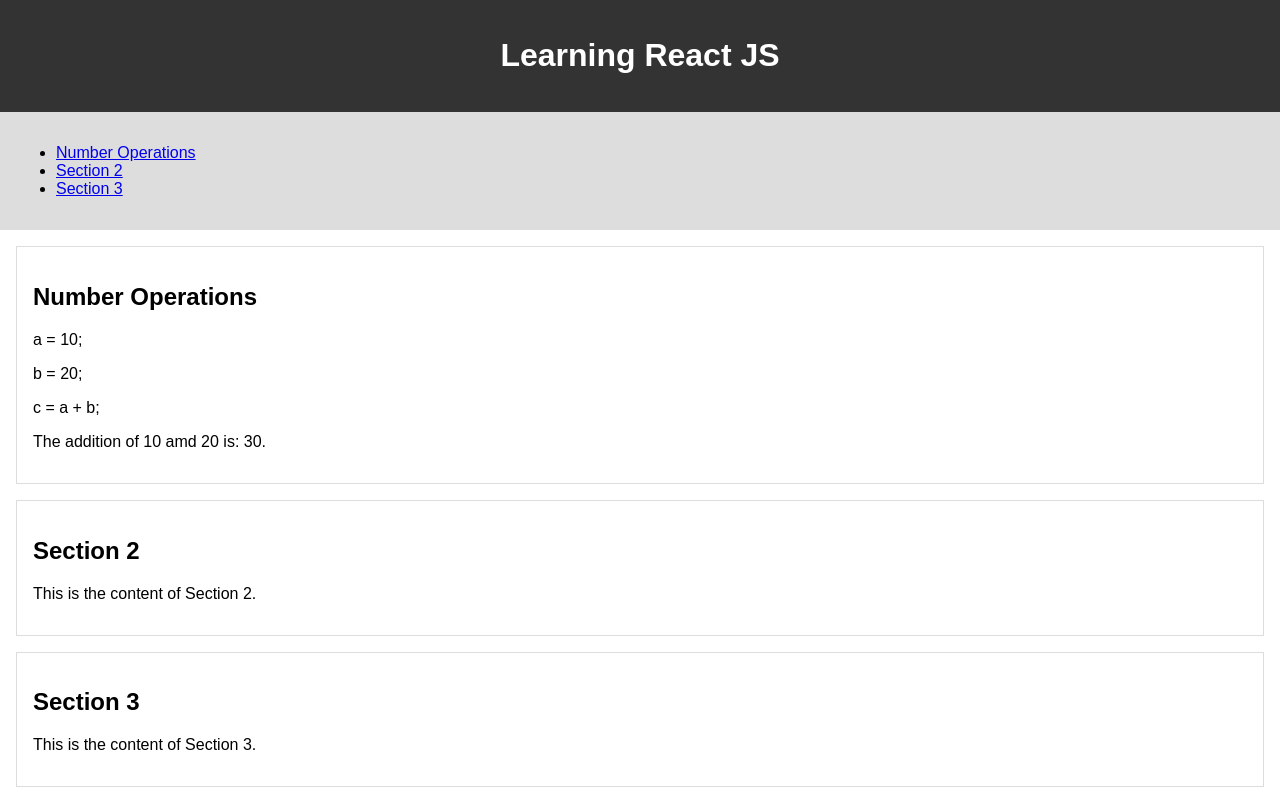
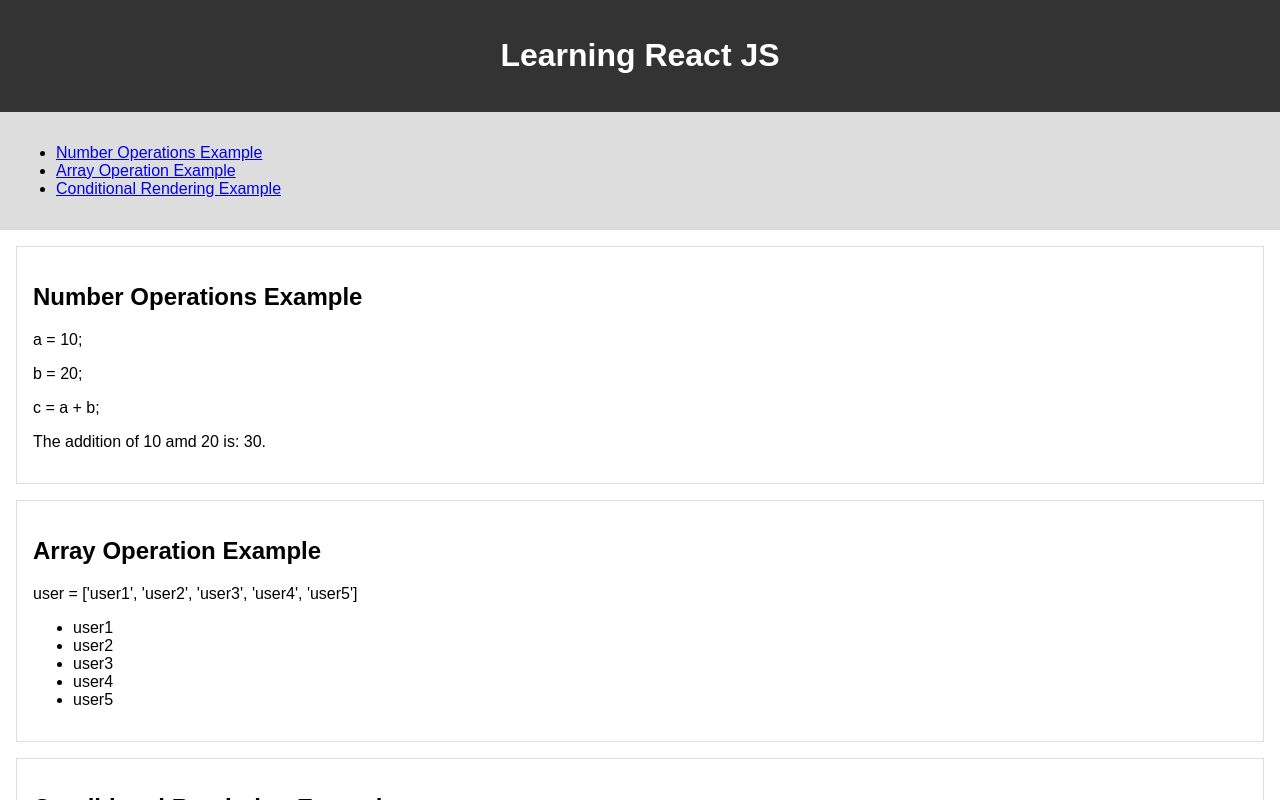
Before and after one commit to satyakeeray/LearnReact, a React (Create React App) app: page / in a window 1280 px wide. Shown: the top 800 px of the page. Built offline with nearby package versions, Linux system fonts and the light colour scheme.

Commit message:
2 files modified

```diff
--- a/src/App.js
+++ b/src/App.js
@@ -16,20 +16,33 @@
       <Navbar />
 
       <section id="section1">
-        <h2>Number Operations</h2>
+        <h2>Number Operations Example</h2>
         <p>a = 10;</p>
         <p>b = 20;</p>
         <p> c = a + b;</p>
+        {/* This is example of displying the values of variables. */}
         <p>The addition of {a} amd {b} is: {c}.</p>
       </section>
 
       <section id="section2">
-        <h2>Section 2</h2>
-        <p>This is the content of Section 2.</p>
+        <h2>Array Operation Example</h2>
+        <p>user = ['user1', 'user2', 'user3', 'user4', 'user5']</p>
+        <ul>
+        {/* This is example rendering each element of array in HTML. */}
+        {
+          user.map(
+            (user) => {
+              return (
+                <li>{user}</li>
+              )
+            }
+          )
+        }
+      </ul>
       </section>
 
       <section id="section3">
-        <h2>Section 3</h2>
+        <h2>Conditional Rendering Example</h2>
         <p>This is the content of Section 3.</p>
       </section>
 
--- a/src/components/Navbar.jsx
+++ b/src/components/Navbar.jsx
@@ -3,9 +3,9 @@
   return (
     <nav>
         <ul>
-            <li><a href="#section1">Number Operations</a></li>
-            <li><a href="#section2">Section 2</a></li>
-            <li><a href="#section3">Section 3</a></li>
+            <li><a href="#section1">Number Operations Example</a></li>
+            <li><a href="#section2">Array Operation Example</a></li>
+            <li><a href="#section3">Conditional Rendering Example</a></li>
         </ul>
     </nav>
   );
```
